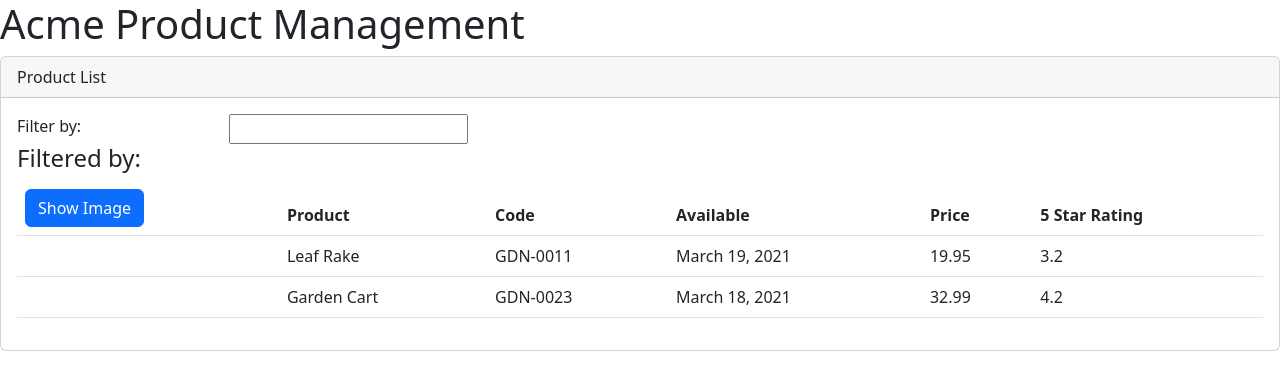
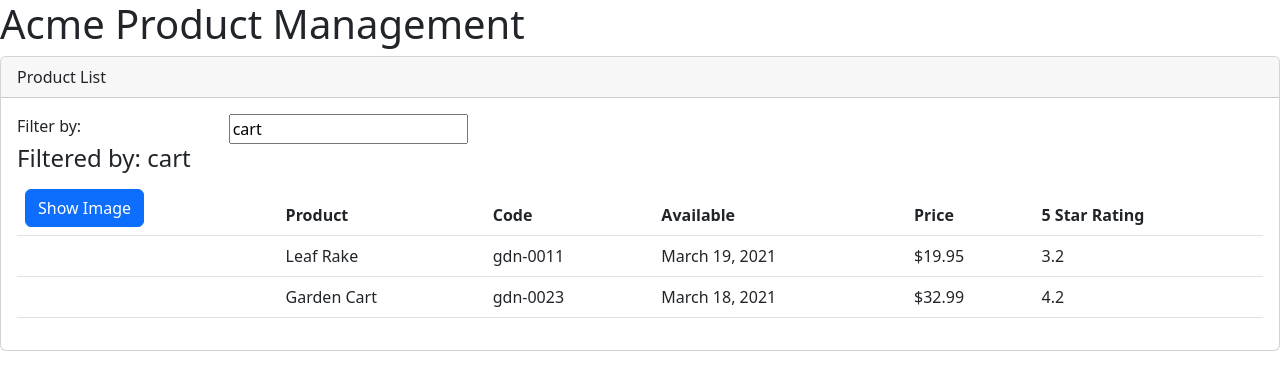
Before and after one commit to kandance/apm, an Angular app: page / in a window 1280 px wide. Shown: the top 390 px of the page. Built offline with nearby package versions, Linux system fonts and the light colour scheme.

Commit message:
edited product list

```diff
--- a/src/app/app.module.ts
+++ b/src/app/app.module.ts
@@ -1,12 +1,13 @@
 import { NgModule } from '@angular/core';
 import { BrowserModule } from '@angular/platform-browser';
+import { FormsModule } from '@angular/forms';
 
 import { AppComponent } from './app.component';
 import { ProductListComponent } from './products/product-list.components';
 
 @NgModule({
   declarations: [AppComponent, ProductListComponent],
-  imports: [BrowserModule],
+  imports: [BrowserModule, FormsModule],
   providers: [],
   bootstrap: [AppComponent],
 })
--- a/src/app/products/product-list.component.html
+++ b/src/app/products/product-list.component.html
@@ -1,15 +1,17 @@
 <div class="card">
-  <div class="card-header">{{ pageTitle }}</div>
+  <div class="card-header">
+    {{ pageTitle }}
+  </div>
   <div class="card-body">
     <div class="row">
       <div class="col-md-2">Filter by:</div>
       <div class="col-md-4">
-        <input type="text" />
+        <input type="text" [(ngModel)]="listFilter" />
       </div>
     </div>
     <div class="row">
       <div class="col-md-6">
-        <h4>Filtered by:</h4>
+        <h4>Filtered by: {{ listFilter }}</h4>
       </div>
     </div>
     <div class="table-responsive">
@@ -40,9 +42,9 @@
               />
             </td>
             <td>{{ product.productName }}</td>
-            <td>{{ product.productCode }}</td>
+            <td>{{ product.productCode | lowercase }}</td>
             <td>{{ product.releaseDate }}</td>
-            <td>{{ product.price }}</td>
+            <td>{{ product.price | currency: "USD":"symbol":"1.2-2" }}</td>
             <td>{{ product.starRating }}</td>
           </tr>
         </tbody>
--- a/src/app/products/product-list.components.ts
+++ b/src/app/products/product-list.components.ts
@@ -9,6 +9,7 @@
   imageWidth: number = 50;
   imageMargin: number = 2;
   showImage: boolean = false;
+  listFilter: string = 'cart';
   products: any[] = [
     {
       productId: 1,
```
